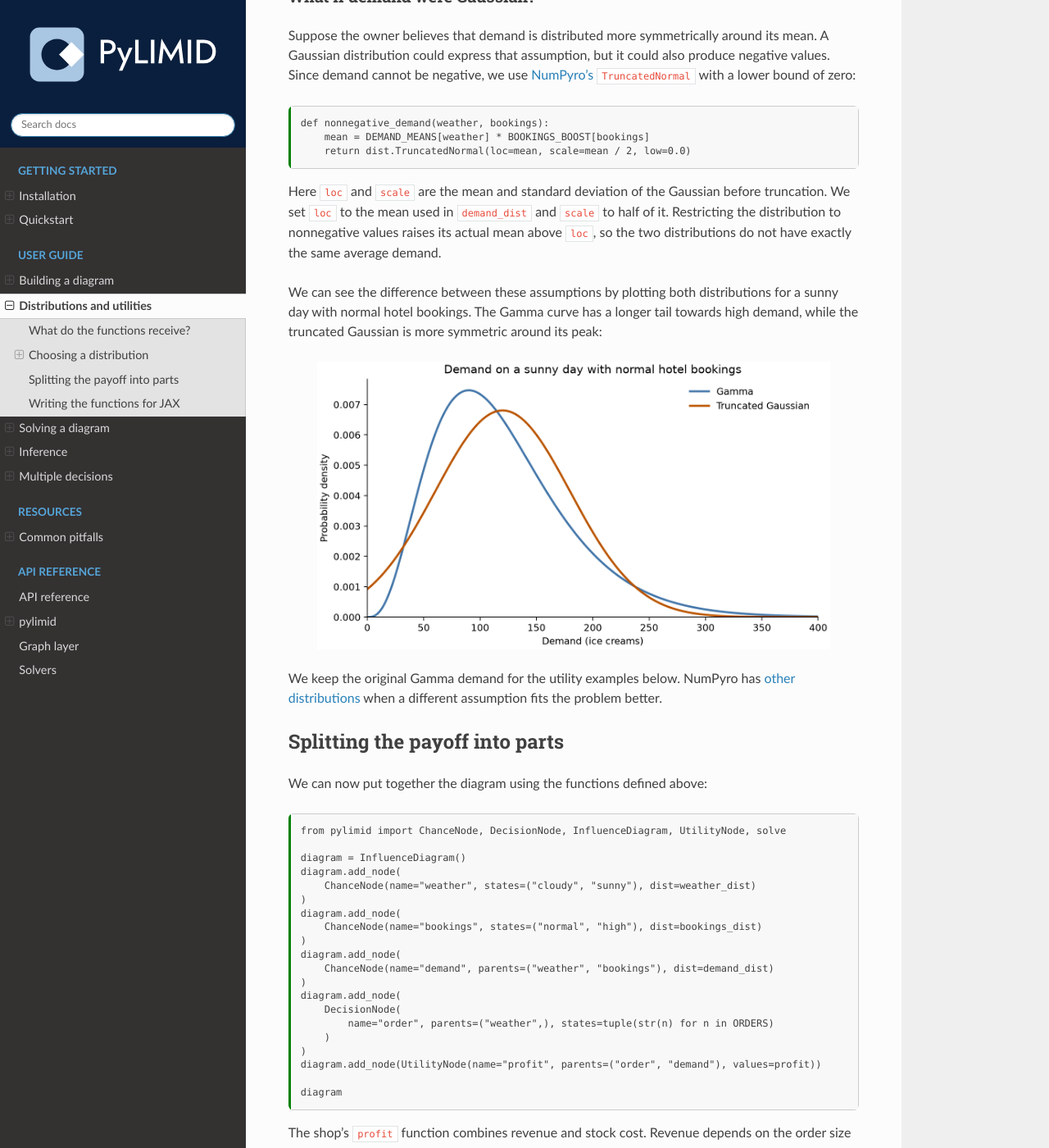
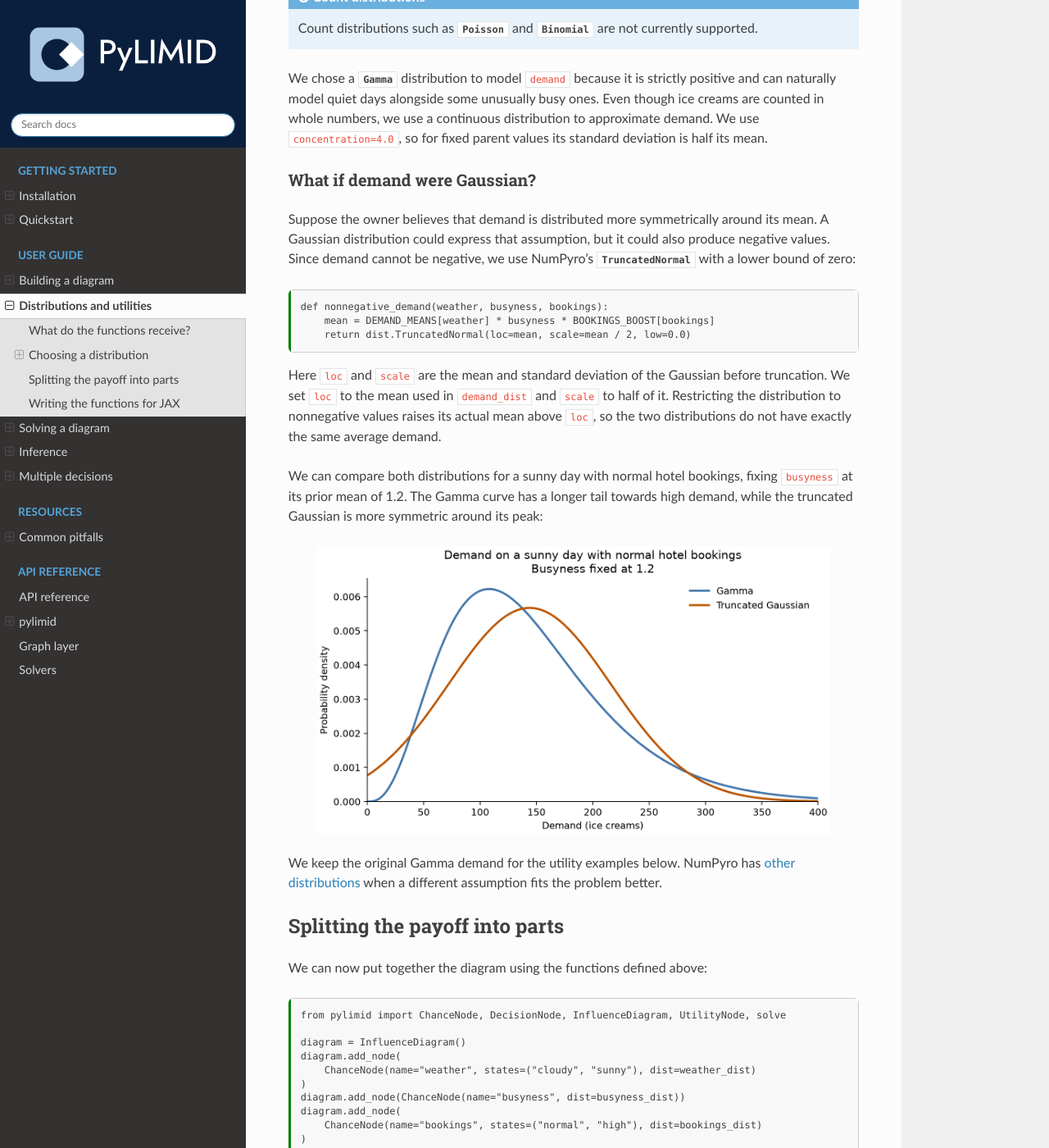
Before and after one commit to cynosural-ai/pylimid, a Sphinx documentation site: the page built from docs/user_guide/distributions_and_utilities.md, in a window 1280 px wide and 1400 px high, scrolled down 1882 px. Shown: the whole window at 82% size. Built offline with Sphinx 7.4.7 and the Read the Docs theme 3.1.0, drawn with Linux system fonts in a browser that asks for light colours; some of the changed text lies outside the part shown.

Commit message:
update distributions with priors and numpyro refs

````diff
--- a/docs/_static/figures/distributions_and_utilities/plot_demand_comparison.py
+++ b/docs/_static/figures/distributions_and_utilities/plot_demand_comparison.py
@@ -16,10 +16,11 @@
 import numpyro.distributions as dist
 
 DEMAND_MEANS = jnp.array([40.0, 120.0])
-BOOKINGS_BOOST = jnp.array([1.0, 1.5])
+BUSYNESS_MEAN = 1.2
+BOOKINGS_BOOST = jnp.array([1.0, 1.15])
 
-# Sunny weather and normal hotel bookings, as in the figure caption.
-mean = DEMAND_MEANS[1] * BOOKINGS_BOOST[0]
+# Sunny weather, normal bookings and busyness fixed at the prior mean.
+mean = DEMAND_MEANS[1] * BUSYNESS_MEAN * BOOKINGS_BOOST[0]
 distributions = [
     (dist.Gamma(concentration=4.0, rate=4.0 / mean), "Gamma", "#4477aa"),
     (
@@ -38,7 +39,10 @@
 ax.set(
     xlabel="Demand (ice creams)",
     ylabel="Probability density",
-    title="Demand on a sunny day with normal hotel bookings",
+    title=(
+        "Demand on a sunny day with normal hotel bookings\n"
+        f"Busyness fixed at {BUSYNESS_MEAN:g}"
+    ),
     xlim=(0, 400),
     ylim=(0, None),
 )
--- a/docs/user_guide/distributions_and_utilities.md
+++ b/docs/user_guide/distributions_and_utilities.md
@@ -6,28 +6,30 @@
 
 # Distributions and utilities
 
-In [Building a diagram](building_a_diagram.md), we assigned a distribution to each chance node and a utility function to the `profit` node. But why those distributions in particular? Could we, for example, assume that demand is Gaussian instead of Gamma? What would happen if we split the utility function into revenue and cost?
+In [Building a diagram](building_a_diagram.md), we assigned a distribution to each chance node and a utility function to the `profit` node. But why those distributions in particular? Could we, for example, assume that demand is Gaussian instead of {py:class}`Gamma <numpyro.distributions.continuous.Gamma>`? What would happen if we split the utility function into revenue and cost?
 
 This page answers those questions using the same ice cream shop example. It also explains what these functions receive from their parents and how to write them so PyLIMID can run them with JAX.
 
 ## What do the functions receive?
 
-PyLIMID calls each function with one keyword argument per parent, **matched by name**. For example, `demand` has `weather` and `bookings` as parents, which are **discrete chance nodes**, so its distribution function receives their values as state indices:
+PyLIMID calls each function with one keyword argument per parent, **matched by name**. For `demand`, the discrete parents `weather` and `bookings` pass state indices, while the continuous parent `busyness` passes a numerical multiplier:
 
 ```{code-cell} ipython3
 import jax.numpy as jnp
 import numpyro.distributions as dist
 
 DEMAND_MEANS = jnp.array([40.0, 120.0])
-BOOKINGS_BOOST = jnp.array([1.0, 1.5])
+BUSYNESS_MEAN = 1.2
+BUSYNESS_LOG_SD = 0.1
+BOOKINGS_BOOST = jnp.array([1.0, 1.15])
 
 
-def demand_dist(weather, bookings):
-    mean = DEMAND_MEANS[weather] * BOOKINGS_BOOST[bookings]
+def demand_dist(weather, busyness, bookings):
+    mean = DEMAND_MEANS[weather] * busyness * BOOKINGS_BOOST[bookings]
     return dist.Gamma(concentration=4.0, rate=4.0 / mean)
 ```
 
-For `weather`, `0` means `"cloudy"` and `1` means `"sunny"`. For `bookings`, they mean `"normal"` and `"high"`. The function uses those indices to look up the demand mean and the booking multiplier, then returns a [NumPyro distribution](https://num.pyro.ai/en/stable/distributions.html).
+For `weather`, `0` means `"cloudy"` and `1` means `"sunny"`. For `bookings`, they mean `"normal"` and `"high"`. The function uses those indices to look up the demand mean and the booking multiplier, then returns a {py:class}`NumPyro distribution <numpyro.distributions.distribution.Distribution>`.
 
 The `profit` function receives two parent values:
 
@@ -60,26 +62,38 @@
 
 The probabilities follow the same order as the state labels: `"cloudy"` and `"sunny"` for weather, `"normal"` and `"high"` for bookings. Neither node has parents, so these functions take no arguments.
 
-With `states=None`, use a continuous distribution. Count distributions such as Poisson and Binomial are not currently supported.
+With `states=None`, use a continuous distribution. The `busyness` node uses the {py:class}`LogNormal <numpyro.distributions.continuous.LogNormal>` prior:
 
-We chose a {py:class}`Gamma distribution <numpyro.distributions.continuous.Gamma>` to model `demand` because it is strictly positive and can naturally model quiet days alongside some unusually busy ones. Even though ice creams are counted in whole numbers, we use a continuous distribution to approximate demand. We use `concentration=4.0`, so its standard deviation is half its mean.
+```{code-cell} ipython3
+def busyness_dist():
+    return dist.LogNormal(
+        jnp.log(BUSYNESS_MEAN) - BUSYNESS_LOG_SD**2 / 2, BUSYNESS_LOG_SD
+    )
+```
+
+```{admonition} Count distributions
+:class: info
+Count distributions such as {py:class}`Poisson <numpyro.distributions.discrete.Poisson>` and {py:func}`Binomial <numpyro.distributions.discrete.Binomial>` are not currently supported.
+```
+
+We chose a {py:class}`Gamma <numpyro.distributions.continuous.Gamma>` distribution to model `demand` because it is strictly positive and can naturally model quiet days alongside some unusually busy ones. Even though ice creams are counted in whole numbers, we use a continuous distribution to approximate demand. We use `concentration=4.0`, so for fixed parent values its standard deviation is half its mean.
 
 ### What if demand were Gaussian?
 
-Suppose the owner believes that demand is distributed more symmetrically around its mean. A Gaussian distribution could express that assumption, but it could also produce negative values. Since demand cannot be negative, we use [NumPyro's `TruncatedNormal`](https://num.pyro.ai/en/stable/distributions.html#numpyro.distributions.truncated.TruncatedNormal) with a lower bound of zero:
+Suppose the owner believes that demand is distributed more symmetrically around its mean. A Gaussian distribution could express that assumption, but it could also produce negative values. Since demand cannot be negative, we use NumPyro's {py:class}`TruncatedNormal <numpyro.distributions.truncated.TruncatedNormal>` with a lower bound of zero:
 
 ```{code-cell} ipython3
-def nonnegative_demand(weather, bookings):
-    mean = DEMAND_MEANS[weather] * BOOKINGS_BOOST[bookings]
+def nonnegative_demand(weather, busyness, bookings):
+    mean = DEMAND_MEANS[weather] * busyness * BOOKINGS_BOOST[bookings]
     return dist.TruncatedNormal(loc=mean, scale=mean / 2, low=0.0)
 ```
 
 Here `loc` and `scale` are the mean and standard deviation of the Gaussian before truncation. We set `loc` to the mean used in `demand_dist` and `scale` to half of it. Restricting the distribution to nonnegative values raises its actual mean above `loc`, so the two distributions do not have exactly the same average demand.
 
-We can see the difference between these assumptions by plotting both distributions for a sunny day with normal hotel bookings. The Gamma curve has a longer tail towards high demand, while the truncated Gaussian is more symmetric around its peak:
+We can compare both distributions for a sunny day with normal hotel bookings, fixing `busyness` at its prior mean of 1.2. The Gamma curve has a longer tail towards high demand, while the truncated Gaussian is more symmetric around its peak:
 
 ```{figure} /_static/figures/distributions_and_utilities/demand_comparison.png
-:alt: Gamma and truncated Gaussian demand densities for sunny weather and normal hotel bookings. The Gamma curve has a longer right tail.
+:alt: Gamma and truncated Gaussian demand densities for sunny weather, normal hotel bookings and busyness fixed at 1.2. The Gamma curve has a longer right tail.
 :width: 90%
 ```
 
@@ -96,11 +110,14 @@
 diagram.add_node(
     ChanceNode(name="weather", states=("cloudy", "sunny"), dist=weather_dist)
 )
+diagram.add_node(ChanceNode(name="busyness", dist=busyness_dist))
 diagram.add_node(
     ChanceNode(name="bookings", states=("normal", "high"), dist=bookings_dist)
 )
 diagram.add_node(
-    ChanceNode(name="demand", parents=("weather", "bookings"), dist=demand_dist)
+    ChanceNode(
+        name="demand", parents=("weather", "busyness", "bookings"), dist=demand_dist
+    )
 )
 diagram.add_node(
     DecisionNode(
````
Also changed, not shown: README.md (+23 -7 lines), TODO.md (+2 -2 lines), docs/user_guide/multiple_decisions.md (+1 -1 lines), docs/_static/figures/distributions_and_utilities/demand_comparison.png.
